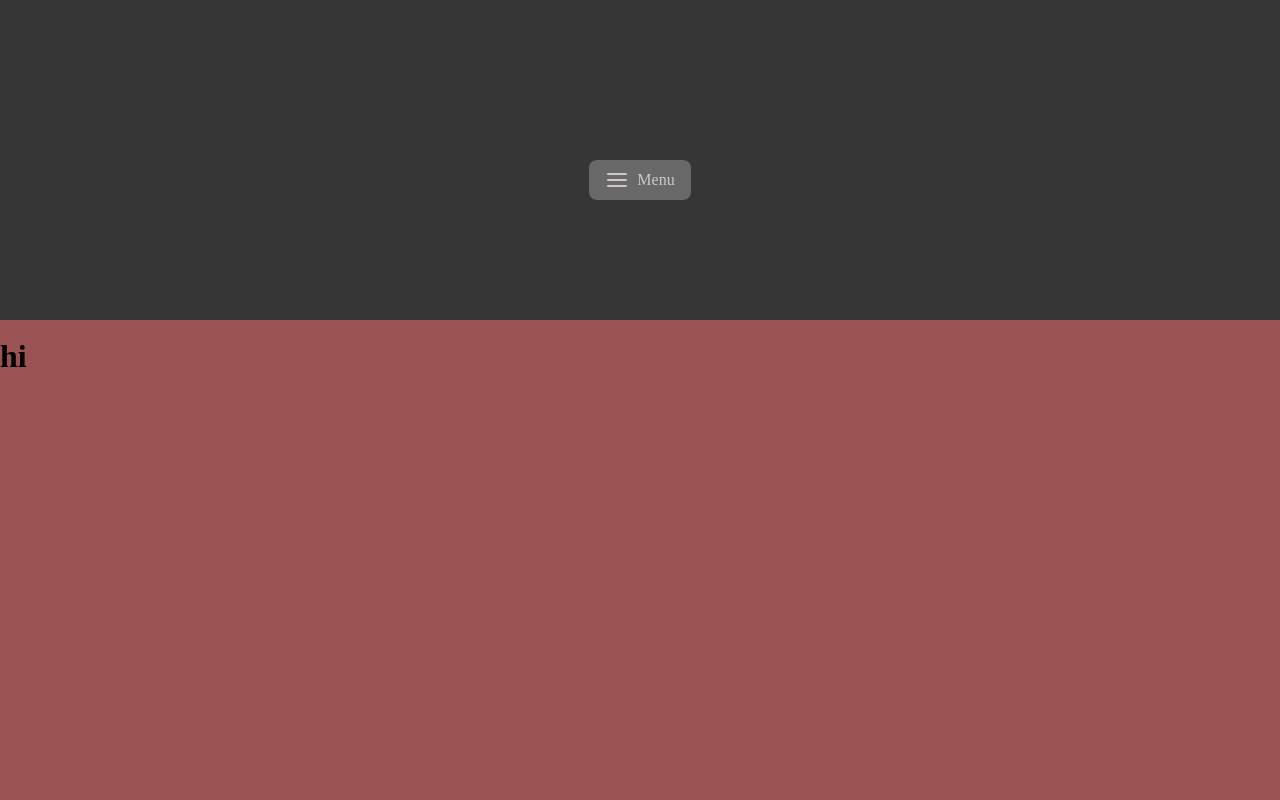
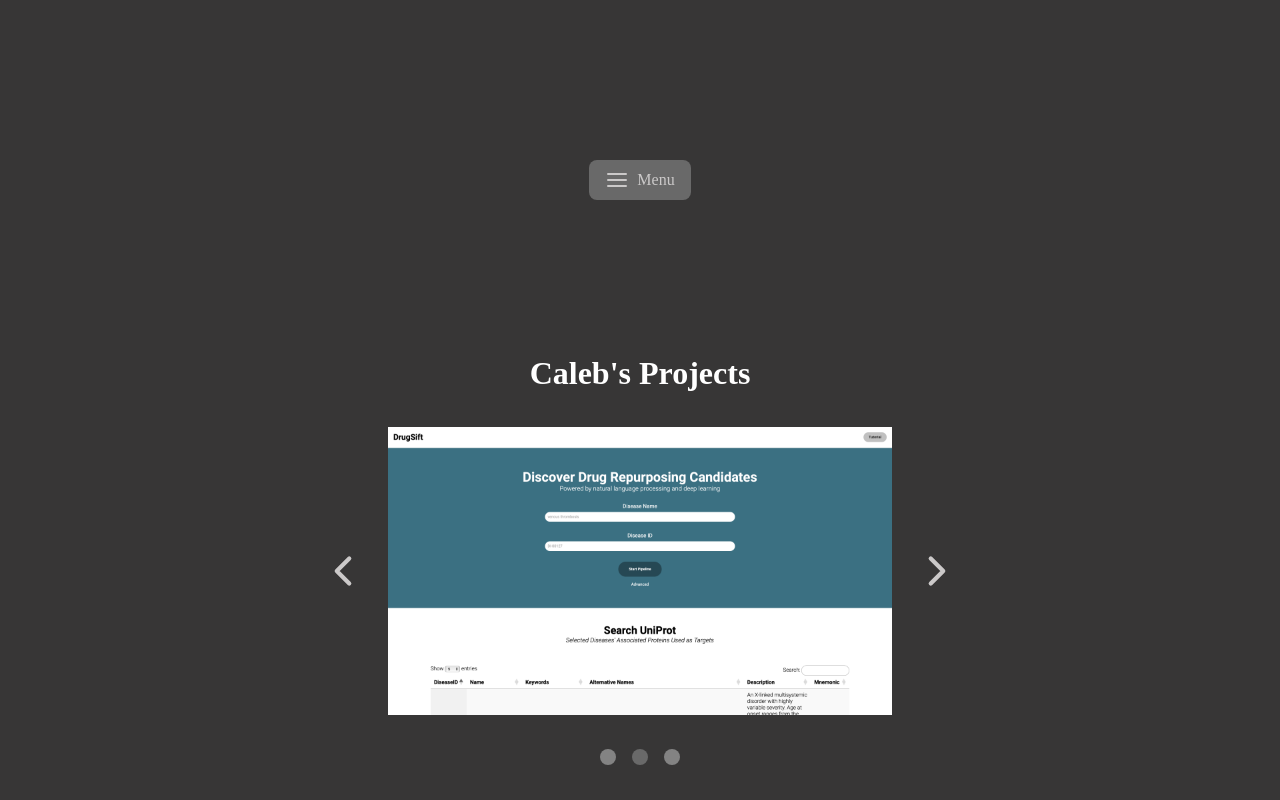
Before and after one commit to cayleb247/dropdown-carousel, a website built with webpack: page src/template.html in a window 1280 px wide. Built offline with nearby package versions, Linux system fonts and the light colour scheme.

Commit message:
Finish carousel
Add autoscroll timer
Add right and left arrow functionality
Add navigation dots and functionality

```diff
--- /dev/null
+++ b/src/carousel.js
@@ -0,0 +1,113 @@
+import chessChatter from "./images/chess_chatter.png"
+import drugSift from "./images/drug_sift.png"
+import library from "./images/library.png"
+
+function addCarouselElements() {
+    const carouselContainer = document.querySelector(".carousel-container");
+    const imageContainer = document.querySelector(".image-container")
+
+    const chessChatterImg = document.createElement("img");
+    chessChatterImg.src = chessChatter;
+
+    const drugSiftImg = document.createElement("img");
+    drugSiftImg.src = drugSift;
+
+    const libraryImg = document.createElement("img");
+    libraryImg.src = library;
+
+    imageContainer.appendChild(chessChatterImg);
+    imageContainer.appendChild(drugSiftImg);
+    imageContainer.appendChild(libraryImg);
+}
+
+function addCarouselFunc() {
+
+    let photoIndex = -1;
+
+    function displayPhoto() {
+        const images = document.querySelectorAll("img");
+        for (const image of images) {
+            if (image.classList.contains("img-hidden")) {
+                image.classList.remove("img-hidden");
+            }
+        }
+        for (const image of images) {
+            if (images[photoIndex] != image) {
+                image.classList.add("img-hidden");
+            }
+        }
+    }
+
+    function displayPhotoForward() {
+        nextPhoto();
+        displayPhoto();
+        displayScroll();
+    }
+
+    function displayPhotoBackward() {
+        lastPhoto();
+        displayPhoto();
+        displayScroll();
+    }
+
+    function nextPhoto() {
+        if (photoIndex < 2) {
+            photoIndex += 1;
+        }
+        else {
+            photoIndex = 0;
+        }
+    }
+
+    function lastPhoto() {
+        if (photoIndex > 0) {
+            photoIndex -= 1;
+        }
+        else {
+            photoIndex = 2;
+        }
+    }
+
+    function displayScroll() {
+        for (const navdotSVG of navdotSVGS) {
+            navdotSVG.classList.remove("navdot-selected")
+        }
+        navdotSVGS[photoIndex].classList.add("navdot-selected")
+    }
+
+    const scrollSVGs = document.querySelectorAll(".scroll-container svg");
+
+    scrollSVGs[0].addEventListener("click", () => {
+        displayPhotoBackward();
+        clearInterval(carouselTimer);
+        carouselTimer = setInterval(displayPhotoForward, 5000);
+    })
+    scrollSVGs[1].addEventListener("click", () => {
+        displayPhotoForward();
+        clearInterval(carouselTimer);
+        carouselTimer = setInterval(displayPhotoForward, 5000);
+    })
+
+    // NavDot functionality
+    const navdotSVGS = document.querySelectorAll(".navdot-container .navdot");
+    for (let i=0; i<navdotSVGS.length; i++) {
+        navdotSVGS[i].addEventListener("click", () => {
+            photoIndex = i;
+            displayPhoto();
+            clearInterval(carouselTimer);
+            carouselTimer = setInterval(displayPhotoForward, 5000);
+        })
+    }
+
+    // Timer/Start
+    displayPhotoForward();
+    let carouselTimer = setInterval(displayPhotoForward, 5000);
+
+}
+
+function createCarousel() {
+    addCarouselElements();
+    addCarouselFunc();
+}
+
+export {createCarousel}
--- /dev/null
+++ b/src/dropdown.js
@@ -0,0 +1,18 @@
+function addDropDownListeners() {
+    const dropdownContainers = document.querySelectorAll(".dropdown-container");
+    const dropdownButtons = document.querySelectorAll(".dropdown-button");
+    const dropdownContents = document.querySelectorAll(".dropdown-content");
+
+    for (let i=0; i<dropdownContainers.length;i++) {
+        dropdownContainers[i].addEventListener('mouseenter', () => {
+            dropdownContents[i].style.visibility = "visible";
+            dropdownButtons[i].classList.add('dropdown-button-hover');
+        })
+        dropdownContainers[i].addEventListener('mouseleave', () => {
+            dropdownContents[i].style.visibility = "hidden";
+            dropdownButtons[i].classList.remove('dropdown-button-hover');
+        })
+    }
+}
+
+export {addDropDownListeners}
--- a/src/index.js
+++ b/src/index.js
@@ -1,19 +1,7 @@
 import "./styles.css";
-import chessChatter from "./images/chess_chatter.png"
-import drugSift from "./images/drug_sift.png"
-import library from "./images/library.png"
+import { addDropDownListeners } from "./dropdown";
+import { createCarousel } from "./carousel";
 
-const dropdownContainers = document.querySelectorAll(".dropdown-container");
-const dropdownButtons = document.querySelectorAll(".dropdown-button");
-const dropdownContents = document.querySelectorAll(".dropdown-content");
+addDropDownListeners();
 
-for (let i=0; i<dropdownContainers.length;i++) {
-    dropdownContainers[i].addEventListener('mouseenter', () => {
-        dropdownContents[i].style.visibility = "visible";
-        dropdownButtons[i].classList.add('dropdown-button-hover');
-    })
-    dropdownContainers[i].addEventListener('mouseleave', () => {
-        dropdownContents[i].style.visibility = "hidden";
-        dropdownButtons[i].classList.remove('dropdown-button-hover');
-    })
-}
+createCarousel();
--- a/src/styles.css
+++ b/src/styles.css
@@ -71,7 +71,71 @@
 }
 
 .carousel-container {
-    background-color: rgb(154, 82, 82);
+    display: flex;
+    flex-direction: column;
+    justify-content: space-evenly;
+    align-items: center;
+    background-color: rgb(55, 54, 54);
     height:30rem;
     width: 100vw;
 }
+
+.carousel-container h1 {
+    color: white;
+}
+
+.image-container {
+    position: relative;
+    display: flex;
+    height: 18rem;
+    width: 30rem;
+    justify-content: center;
+    align-items: center;
+}
+
+img {
+    position: absolute;
+    height: 18rem;
+    width: auto;
+}
+
+.img-hidden {
+    visibility: hidden;
+}
+
+.feather-chevron-right, .feather-chevron-left {
+    width: 50px;
+    height: 50px;
+}
+
+.feather-chevron-right:hover, .feather-chevron-left:hover {
+    stroke: #838383;
+    cursor: pointer;
+}
+
+.scroll-container {
+    display: flex;
+    align-items: center;
+    gap: 2rem;
+}
+
+.navdot-container {
+    display: flex;
+    gap: 1rem;
+}
+
+.navdot {
+    height: 1rem;
+    width: 1rem;
+    background-color: #838383;
+    border-radius: 1rem;
+    cursor: pointer;
+}
+
+.navdot:hover {
+    background-color: #696969;
+}
+
+.navdot-selected {
+    background-color: #696969;
+}
--- a/src/template.html
+++ b/src/template.html
@@ -20,8 +20,20 @@
     </div>
 
     <div class="carousel-container">
-        <img src="" alt="">
-        <h1>hi</h1>
+        <h1>Caleb's Projects</h1>
+        <div class="scroll-container">
+            <svg xmlns="http://www.w3.org/2000/svg" width="24" height="24" viewBox="0 0 24 24" fill="none" stroke="currentColor" stroke-width="2" stroke-linecap="round" stroke-linejoin="round" class="feather feather-chevron-left"><polyline points="15 18 9 12 15 6"></polyline></svg>
+            <div class="image-container"></div>
+            <svg xmlns="http://www.w3.org/2000/svg" width="24" height="24" viewBox="0 0 24 24" fill="none" stroke="currentColor" stroke-width="2" stroke-linecap="round" stroke-linejoin="round" class="feather feather-chevron-right"><polyline points="9 18 15 12 9 6"></polyline></svg>
+        </div>
+
+        <div class="navdot-container">
+            <div class="navdot"></div>
+            <div class="navdot"></div>
+            <div class="navdot"></div>
+        </div>
+
+
     </div>
 </body>
 </html>
```
